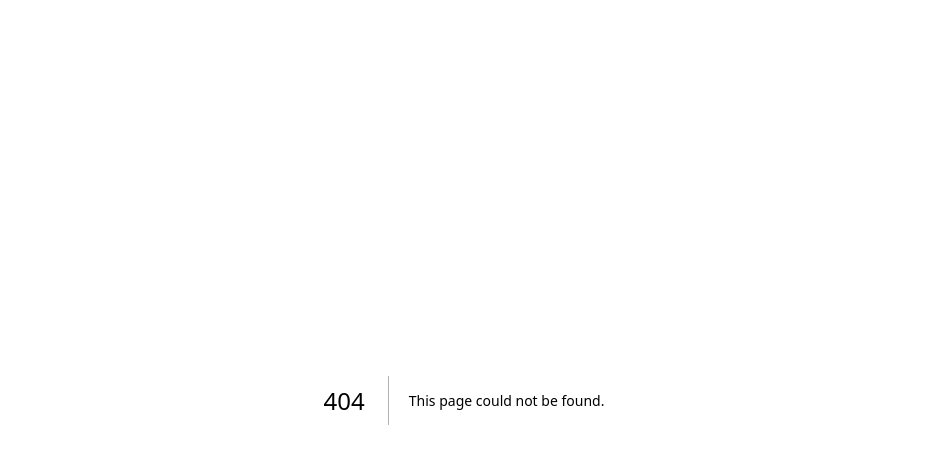
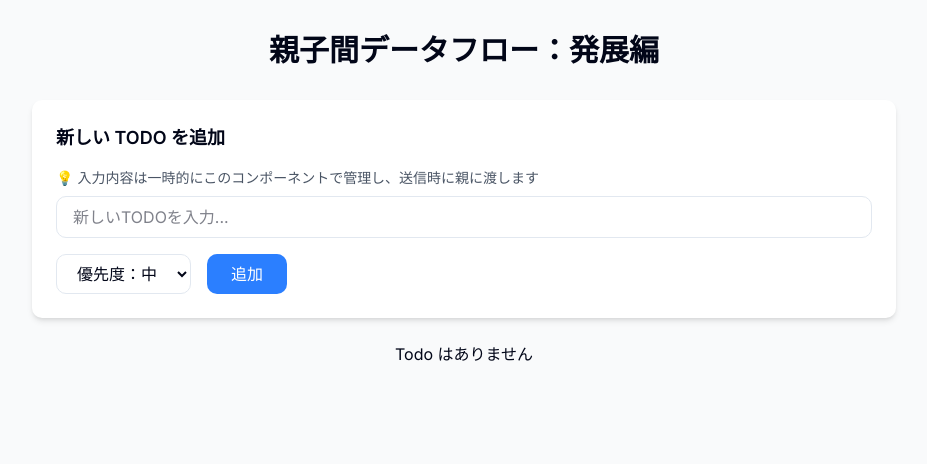
Before and after one commit to siakas/react-data-flow-tutorial, a Next.js app: page /tutorial-2 in a window 1280 px wide. Before the commit this address had no page. Shown: the top 464 px of the page, without its empty margins (176-1103 px from the left). Built offline with nearby package versions, Linux system fonts and the light colour scheme.

Commit message:
Update: 入力の実装

```diff
--- /dev/null
+++ b/features/todo/components/TodoInput.tsx
@@ -0,0 +1,67 @@
+import { FormEvent, useState } from "react";
+
+import { Todo } from "@/features/todo/types";
+
+type Props = {
+  onAddTodo: (title: string, priority: Todo["priority"]) => void;
+};
+
+export const TodoInput = ({ onAddTodo }: Props) => {
+  // このコンポーネント内部の状態
+  // 入力中の一時的なデータのみを管理
+  const [title, setTitle] = useState("");
+  const [priority, setPriority] = useState<Todo["priority"]>("medium");
+
+  const handleSubmit = (e: FormEvent) => {
+    e.preventDefault();
+
+    if (title.trim()) {
+      console.log("TodoIinput：親に新しいTODOを送信します");
+
+      // 親に「こんな TODO を追加して」と依頼
+      // 実際の追加処理は親がおこなう
+      onAddTodo(title.trim(), priority);
+
+      // 送信後、フォームをリセット
+      setTitle("");
+      setPriority("medium");
+    }
+  };
+
+  return (
+    <form onSubmit={handleSubmit} className="space-y-4">
+      <div className="mb-2 text-sm text-gray-600">
+        💡 入力内容は一時的にこのコンポーネントで管理し、送信時に親に渡します
+      </div>
+
+      <div>
+        <input
+          type="text"
+          value={title}
+          onChange={(e) => setTitle(e.target.value)}
+          placeholder="新しいTODOを入力..."
+          className="w-full rounded-lg border px-4 py-2 focus:ring-2 focus:ring-blue-500 focus:outline-none"
+        />
+      </div>
+
+      <div className="flex items-center gap-4">
+        <select
+          value={priority}
+          onChange={(e) => setPriority(e.target.value as Todo["priority"])}
+          className="cursor-pointer rounded-lg border px-4 py-2 focus:ring-2 focus:ring-blue-500 focus:outline-none"
+        >
+          <option value="low">優先度：低</option>
+          <option value="medium">優先度：中</option>
+          <option value="high">優先度：高</option>
+        </select>
+
+        <button
+          type="submit"
+          className="cursor-pointer rounded-lg bg-blue-500 px-6 py-2 text-white transition-colors hover:bg-blue-600"
+        >
+          追加
+        </button>
+      </div>
+    </form>
+  );
+};
--- /dev/null
+++ b/features/todo/types/index.ts
@@ -0,0 +1,10 @@
+export type Todo = {
+  id: string;
+  title: string;
+  isCompleted: boolean;
+  priority: "low" | "medium" | "high";
+  createdAt: Date;
+};
+
+export type FilterType = "all" | "active" | "completed";
+export type SortType = "date" | "priority" | "alphabetical";
--- /dev/null
+++ b/pages/tutorial-2.tsx
@@ -0,0 +1,61 @@
+import { useState } from "react";
+import { Karantina } from "next/font/google";
+
+import { Layout } from "@/components/Layout";
+import { TodoInput } from "@/features/todo/components/TodoInput";
+import { FilterType, SortType, Todo } from "@/features/todo/types";
+
+export default function Tutorial2Page() {
+  const [todos, setTodos] = useState<Todo[]>([]);
+  const [filter, setFilter] = useState<FilterType>("all");
+  const [sortBy, setSortBy] = useState<SortType>("date");
+
+  // 子から親へのデータフロー例 1：新しいデータの追加
+  // TodoInput コンポーネントは、ユーザーが入力した内容を親に送る
+  const handleAddTodo = (title: string, priority: Todo["priority"]) => {
+    console.log("親：新しい TODO を受け取りました", { title, priority });
+
+    const newTodo: Todo = {
+      id: crypto.randomUUID(),
+      title,
+      isCompleted: false,
+      priority,
+      createdAt: new Date(),
+    };
+
+    // 親が状態を更新
+    // この更新はすべての子コンポーネントに自動的に反映される
+    setTodos([newTodo, ...todos]);
+  };
+
+  return (
+    <Layout>
+      <div className="min-h-screen bg-gray-50">
+        <div className="mx-auto max-w-4xl px-4 py-8">
+          <h1 className="mb-8 text-center text-3xl font-bold">
+            親子間データフロー：発展編
+          </h1>
+
+          {/* 入力コンポーネント：親にデータを送る */}
+          <div className="mb-6 rounded-lg bg-white p-6 shadow-md">
+            <h2 className="mb-4 text-lg font-semibold">新しい TODO を追加</h2>
+            <TodoInput onAddTodo={handleAddTodo} />
+          </div>
+
+          {/* 仮：Todo リスト */}
+          {todos.length ? (
+            <>
+              {todos.map((todo) => (
+                <div key={todo.id}>
+                  {todo.title} [{todo.priority}]
+                </div>
+              ))}
+            </>
+          ) : (
+            <div className="text-center">Todo はありません</div>
+          )}
+        </div>
+      </div>
+    </Layout>
+  );
+}
```
